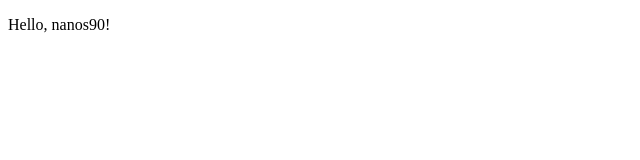
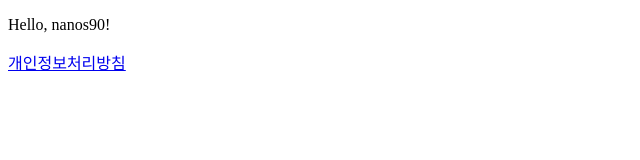
Before and after one commit to nanos90/nanos90.github.io, a plain HTML site: page index.html in a window 1280 px wide. Shown: the whole page, without its empty margins (0-640 px from the left). Drawn offline with Linux system fonts and the light colour scheme.

Commit message:
Update index.html

```diff
--- a/index.html
+++ b/index.html
@@ -8,5 +8,7 @@
 </head>
 <body>
   <p>Hello, nanos90!</p>
+	<a href="/policy">개인정보처리방침</a>
+
 </body>
 </html>
```
